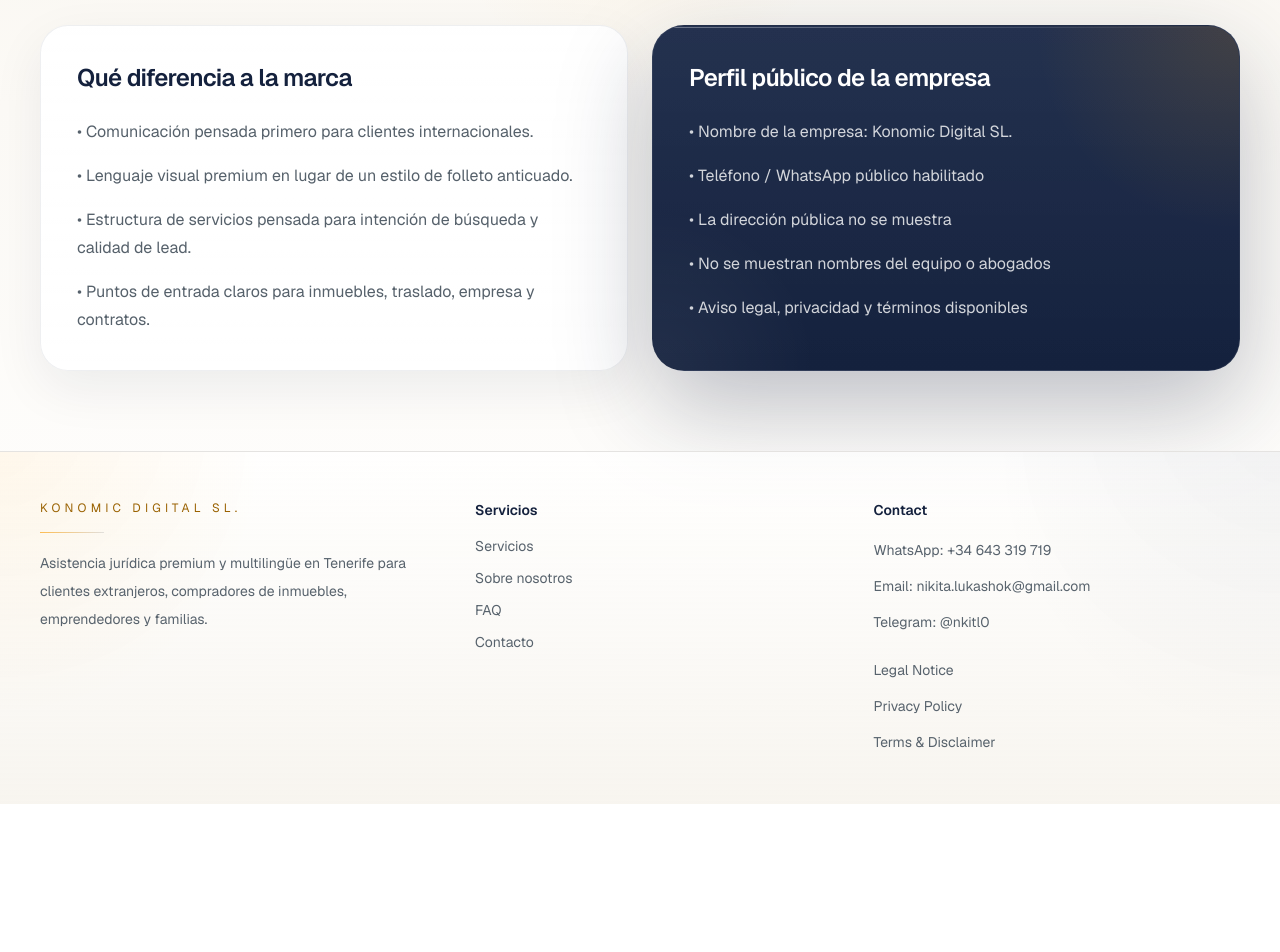
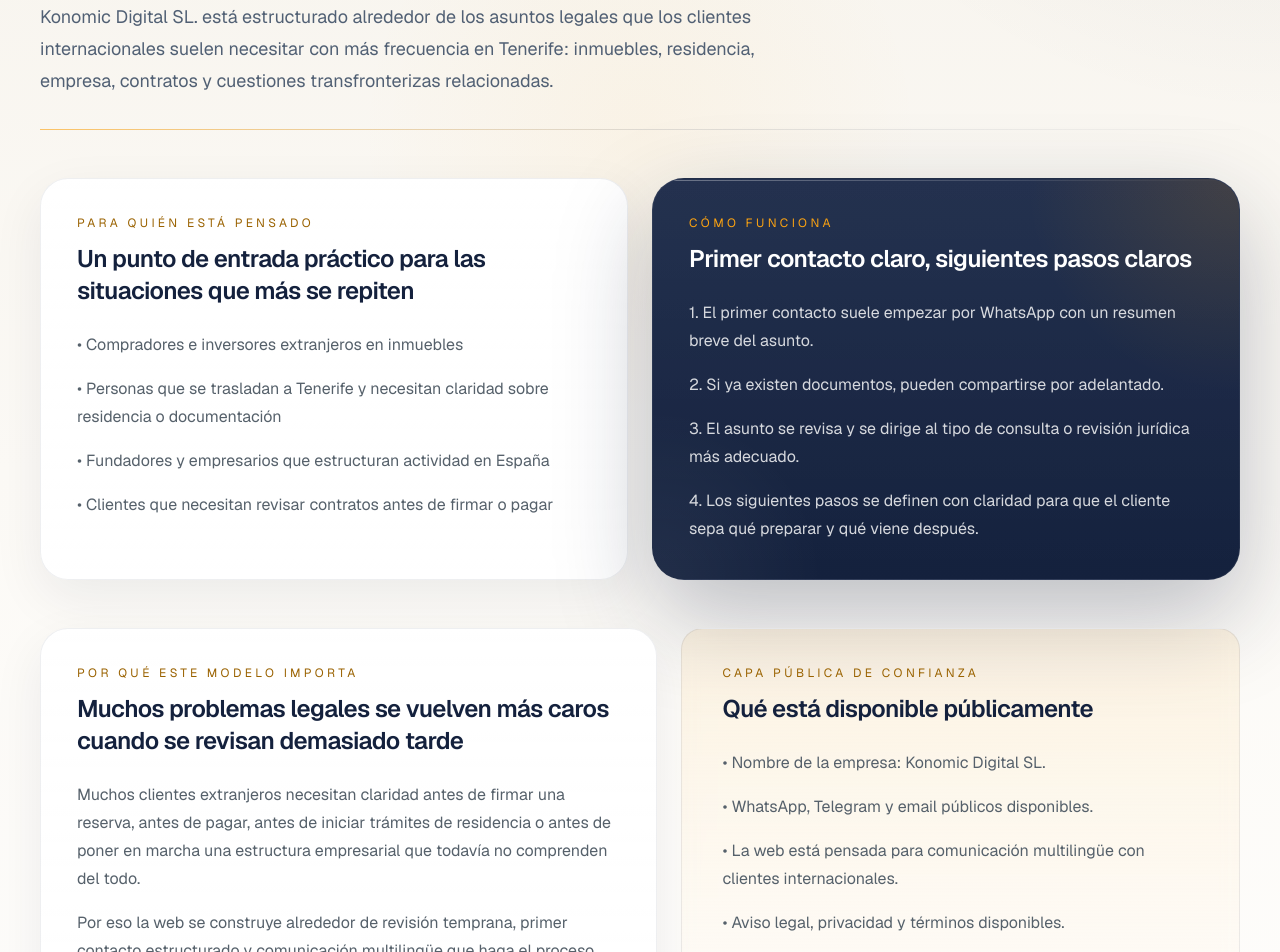
Before and after one commit to heaodoff/konomic, a Next.js app in the folder konomic-site/: page /es/about in a window 1280 px wide. Shown: the part 540-1492 px from the top of the page. Before the commit the page ends 1344 px from the top, so only its background shows below. Built offline with nearby package versions, Linux system fonts and the light colour scheme.

Commit message:
Rewrite Spanish about page for trust and clarity

```diff
--- a/konomic-site/src/app/es/about/page.tsx
+++ b/konomic-site/src/app/es/about/page.tsx
@@ -1,31 +1,84 @@
 import { SectionIntro } from '@/components/SiteShell';
+
+const audiencePoints = [
+  'Compradores e inversores extranjeros en inmuebles',
+  'Personas que se trasladan a Tenerife y necesitan claridad sobre residencia o documentación',
+  'Fundadores y empresarios que estructuran actividad en España',
+  'Clientes que necesitan revisar contratos antes de firmar o pagar',
+];
+
+const workflowPoints = [
+  'El primer contacto suele empezar por WhatsApp con un resumen breve del asunto.',
+  'Si ya existen documentos, pueden compartirse por adelantado.',
+  'El asunto se revisa y se dirige al tipo de consulta o revisión jurídica más adecuado.',
+  'Los siguientes pasos se definen con claridad para que el cliente sepa qué preparar y qué viene después.',
+];
+
+const trustPoints = [
+  'Nombre de la empresa: Konomic Digital SL.',
+  'WhatsApp, Telegram y email públicos disponibles.',
+  'La web está pensada para comunicación multilingüe con clientes internacionales.',
+  'Aviso legal, privacidad y términos disponibles.',
+];
 
 export default function AboutPage() {
   return (
     <main className="ui-section">
       <SectionIntro
         eyebrow="Sobre Konomic"
-        title="Konomic Digital SL. para el mercado jurídico internacional de Tenerife"
-        text="Konomic Digital SL. se presenta como una marca jurídica premium y multilingüe para clientes extranjeros con asuntos relacionados con inmuebles, traslado, empresa, contratos y otras cuestiones legales en Tenerife."
+        title="Asistencia jurídica en Tenerife para clientes extranjeros que necesitan claridad antes de mudarse, firmar o invertir"
+        text="Konomic Digital SL. está estructurado alrededor de los asuntos legales que los clientes internacionales suelen necesitar con más frecuencia en Tenerife: inmuebles, residencia, empresa, contratos y cuestiones transfronterizas relacionadas."
       />
+      <div className="mt-8 ui-rule" />
+
       <div className="mt-12 grid gap-6 lg:grid-cols-2">
         <div className="ui-card p-8 md:p-9">
-          <h2 className="text-2xl font-semibold tracking-tight">Qué diferencia a la marca</h2>
+          <div className="text-xs uppercase tracking-[0.28em] text-[#9a6200]">Para quién está pensado</div>
+          <h2 className="mt-3 text-2xl font-semibold tracking-tight">Un punto de entrada práctico para las situaciones que más se repiten</h2>
           <ul className="mt-6 space-y-4 text-sm leading-7 text-[#56616b] md:text-base">
-            <li>• Comunicación pensada primero para clientes internacionales.</li>
-            <li>• Lenguaje visual premium en lugar de un estilo de folleto anticuado.</li>
-            <li>• Estructura de servicios pensada para intención de búsqueda y calidad de lead.</li>
-            <li>• Puntos de entrada claros para inmuebles, traslado, empresa y contratos.</li>
+            {audiencePoints.map((item) => (
+              <li key={item}>• {item}</li>
+            ))}
           </ul>
         </div>
+
         <div className="ui-card-dark p-8 text-white md:p-9">
-          <h2 className="text-2xl font-semibold tracking-tight">Perfil público de la empresa</h2>
-          <ul className="mt-6 space-y-4 text-sm leading-7 text-white/80 md:text-base">
-            <li>• Nombre de la empresa: Konomic Digital SL.</li>
-            <li>• Teléfono / WhatsApp público habilitado</li>
-            <li>• La dirección pública no se muestra</li>
-            <li>• No se muestran nombres del equipo o abogados</li>
-            <li>• Aviso legal, privacidad y términos disponibles</li>
+          <div className="relative z-10">
+            <div className="text-xs uppercase tracking-[0.28em] text-[#fca311]">Cómo funciona</div>
+            <h2 className="mt-3 text-2xl font-semibold tracking-tight">Primer contacto claro, siguientes pasos claros</h2>
+            <ol className="mt-6 space-y-4 text-sm leading-7 text-white/82 md:text-base">
+              {workflowPoints.map((item, index) => (
+                <li key={item}>{index + 1}. {item}</li>
+              ))}
+            </ol>
+          </div>
+        </div>
+      </div>
+
+      <div className="mt-12 grid gap-6 lg:grid-cols-[1.05fr_0.95fr]">
+        <div className="ui-card p-8 md:p-9">
+          <div className="text-xs uppercase tracking-[0.28em] text-[#9a6200]">Por qué este modelo importa</div>
+          <h2 className="mt-3 text-2xl font-semibold tracking-tight">Muchos problemas legales se vuelven más caros cuando se revisan demasiado tarde</h2>
+          <div className="mt-6 space-y-4 text-sm leading-7 text-[#56616b] md:text-base">
+            <p>
+              Muchos clientes extranjeros necesitan claridad antes de firmar una reserva, antes de pagar, antes de iniciar trámites de residencia o antes de poner en marcha una estructura empresarial que todavía no comprenden del todo.
+            </p>
+            <p>
+              Por eso la web se construye alrededor de revisión temprana, primer contacto estructurado y comunicación multilingüe que haga el proceso más comprensible desde el inicio.
+            </p>
+            <p>
+              Cuando tiene sentido, el primer paso puede comenzar en remoto, lo que resulta útil para clientes que aún están fuera de Tenerife y necesitan revisar documentos antes de llegar.
+            </p>
+          </div>
+        </div>
+
+        <div className="ui-card-soft rounded-[2rem] px-8 py-8 md:px-10 md:py-9">
+          <div className="text-xs uppercase tracking-[0.28em] text-[#9a6200]">Capa pública de confianza</div>
+          <h2 className="mt-3 text-2xl font-semibold tracking-tight">Qué está disponible públicamente</h2>
+          <ul className="mt-6 space-y-4 text-sm leading-7 text-[#56616b] md:text-base">
+            {trustPoints.map((item) => (
+              <li key={item}>• {item}</li>
+            ))}
           </ul>
         </div>
       </div>
```
